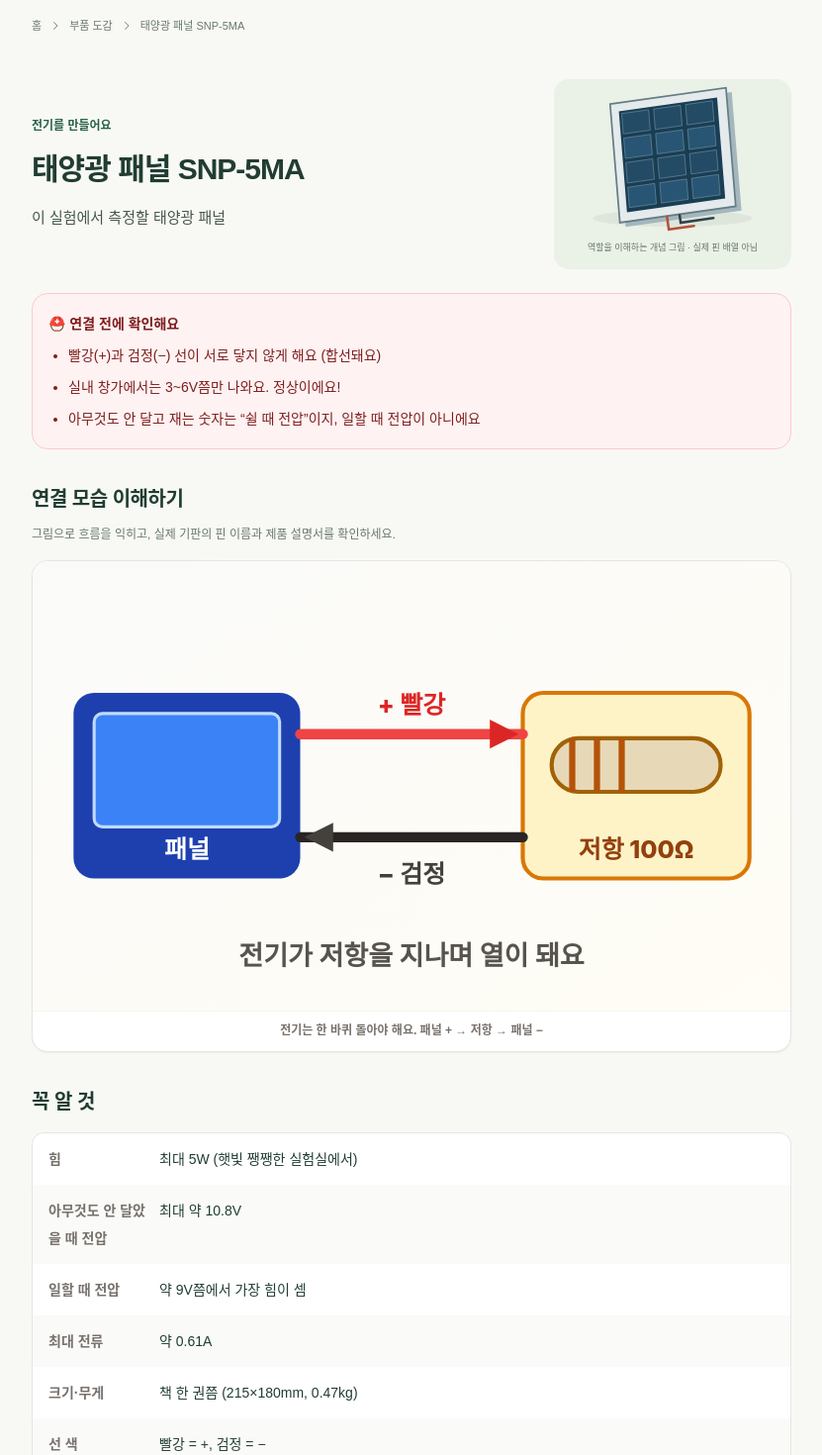
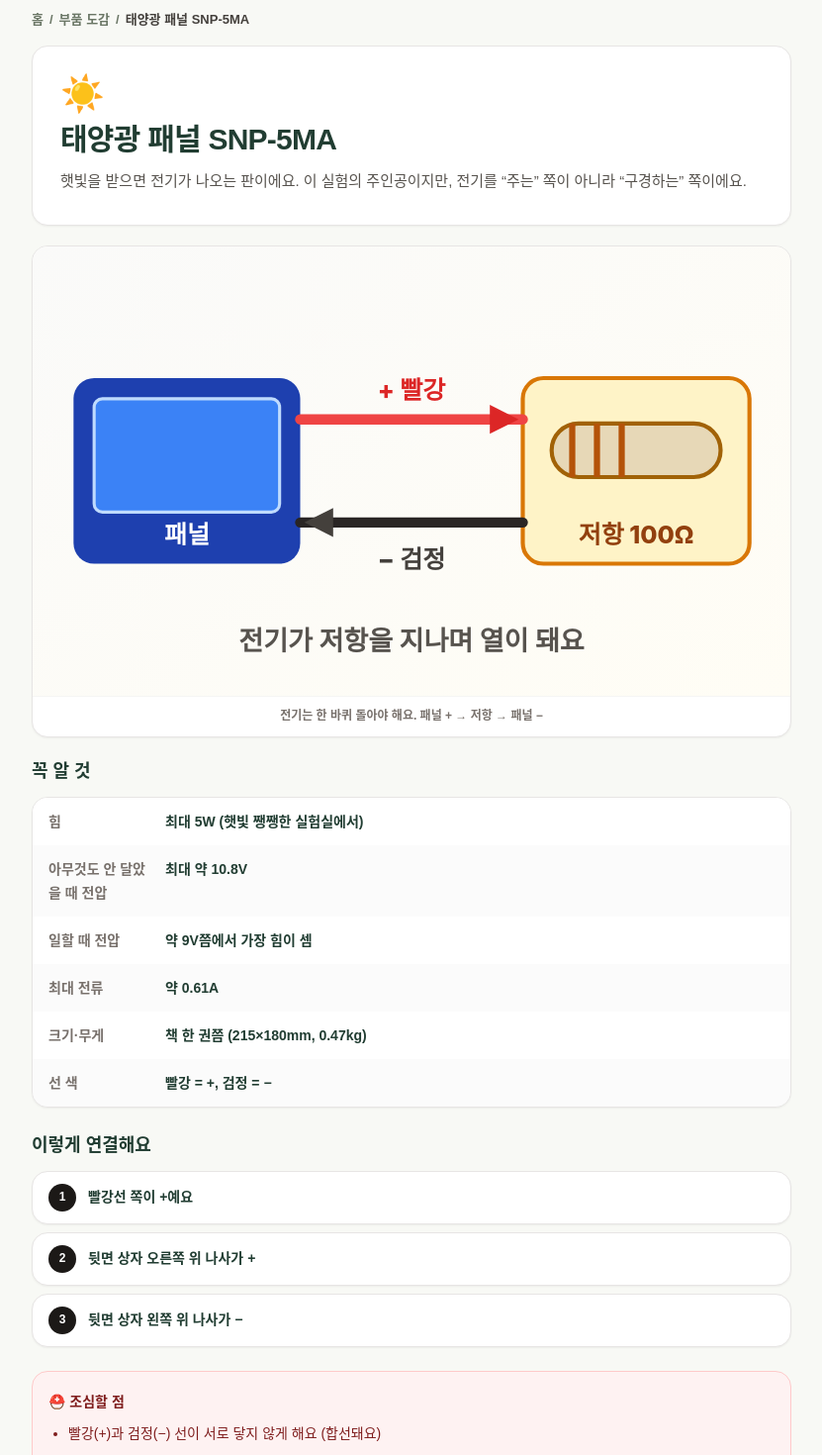
Before and after one commit to eddy961206/solar-esp32-lab, a Next.js app: page /hardware/SNP-5MA in a window 1280 px wide. Shown: the part 100-1570 px from the top of the page at 99% size, without its empty margins (224-1055 px from the left). Built offline with nearby package versions, Linux system fonts and the light colour scheme.

Commit message:
fix(hardware): resolve encoded UT33A+ paths through a safe canonical URL

```diff
--- a/app/hardware/[slug]/page.tsx
+++ b/app/hardware/[slug]/page.tsx
@@ -1,50 +1,58 @@
 import Link from 'next/link';
-import { notFound } from 'next/navigation';
+import { notFound, permanentRedirect } from 'next/navigation';
 import { PARTS, getPart } from '@/content/parts';
 import { PHOTOS } from '@/content/photos';
-import { PART_VISUALS } from '@/content/journey';
 import PhotoFigure from '@/components/PhotoFigure';
-import PartArt from '@/components/PartArt';
-import LabIcon from '@/components/LabIcon';
 import Callout from '@/components/Callout';
 import { LoadLoopDiagram, INA219Diagram, I2CBusDiagram, LuxScale } from '@/components/diagrams';
 
+const METER_SLUG = 'uni-t-ut33a-plus';
+function resolvePartSlug(slug: string) {
+  let decoded = slug;
+  try { decoded = decodeURIComponent(slug); } catch { return ''; }
+  return decoded === METER_SLUG ? 'UNI-T-UT33A+' : decoded;
+}
 const PART_DIAGRAMS: Record<string, () => React.JSX.Element> = {
-  'load-loop': LoadLoopDiagram,
-  ina219: INA219Diagram,
-  i2c: I2CBusDiagram,
-  lux: LuxScale,
+  'load-loop': LoadLoopDiagram, ina219: INA219Diagram, i2c: I2CBusDiagram, lux: LuxScale,
 };
 export function generateStaticParams() {
-  return PARTS.map(p => ({ slug: p.slug }));
+  return PARTS.map((p) => ({ slug: p.slug === 'UNI-T-UT33A+' ? METER_SLUG : p.slug }));
 }
 export async function generateMetadata({ params }: { params: { slug: string } }) {
-  return { title: getPart(params.slug)?.name || '부품 없음' };
+  const part = getPart(resolvePartSlug(params.slug));
+  return { title: part ? part.name : '부품 없음' };
 }
 export default function PartPage({ params }: { params: { slug: string } }) {
-  const part = getPart(params.slug);
+  const part = getPart(resolvePartSlug(params.slug));
   if (!part) notFound();
-  const visual = PART_VISUALS[part.slug];
-  const Diagram = part.diagram ? PART_DIAGRAMS[part.diagram] : null;
-  return <article className="mx-auto max-w-3xl pt-8">
-    <nav className="lab-breadcrumb" aria-label="현재 위치">
-      <Link href="/">홈</Link><LabIcon name="chevron" size={12}/>
-      <Link href="/hardware">부품 도감</Link><LabIcon name="chevron" size={12}/><span>{part.name}</span>
-    </nav>
-    <header className="part-detail-head">
-      <div><p className="part-role">{visual?.role}</p><h1>{part.name}</h1><p>{visual?.summary || part.oneliner}</p></div>
-      <div className="part-detail-art"><PartArt kind={visual?.kind || 'panel'}/><span>역할을 이해하는 개념 그림 · 실제 핀 배열 아님</span></div>
-    </header>
-    <Callout kind="safety" title="연결 전에 확인해요"><ul className="list-disc space-y-1 pl-5">{part.care.map(c => <li key={c}>{c}</li>)}</ul></Callout>
-    {part.photoKey && PHOTOS[part.photoKey] && <section className="lesson-section"><h2>실물 참고 사진</h2><PhotoFigure photo={PHOTOS[part.photoKey]}/></section>}
-    {Diagram && <section className="lesson-section"><h2>연결 모습 이해하기</h2><p>그림으로 흐름을 익히고, 실제 기판의 핀 이름과 제품 설명서를 확인하세요.</p><Diagram/></section>}
-    <section className="lesson-section"><h2>꼭 알 것</h2>
-      <dl className="overflow-hidden rounded-xl border border-stone-200 bg-white">
-        {part.specs.map((s,i) => <div key={s.k} className={`grid grid-cols-[100px_minmax(0,1fr)] gap-3 px-4 py-3 text-sm leading-7 ${i % 2 ? 'bg-stone-50' : ''}`}><dt className="font-semibold text-stone-500">{s.k}</dt><dd>{s.v}</dd></div>)}
-      </dl>
-    </section>
-    <section className="lesson-section"><h2>이렇게 연결해요</h2><ol className="space-y-3">{part.wiring.map((w,i) => <li key={w} className="flex items-start gap-3 rounded-xl border border-stone-200 bg-white px-4 py-4 text-sm leading-7"><span className="grid h-7 w-7 shrink-0 place-items-center rounded-full bg-green-50 text-xs font-bold text-green-800">{i+1}</span><span>{w}</span></li>)}</ol></section>
-    <section className="lesson-section"><h2>안 될 때 체크</h2><ul className="list-disc space-y-2 pl-5 text-sm leading-8">{part.troubleshoot.map(t => <li key={t}>{t}</li>)}</ul></section>
-    <nav className="lesson-nav" aria-label="부품 학습 이동"><Link href="/hardware"><small>다른 부품도 살펴보기</small>부품 도감으로</Link><Link href="/docs"><small>준비됐다면</small>실험 가이드로</Link></nav>
-  </article>;
+  if (part.slug === 'UNI-T-UT33A+' && params.slug !== METER_SLUG) permanentRedirect(`/hardware/${METER_SLUG}`);
+  return (
+    <article className="mx-auto max-w-3xl pt-6">
+      <nav className="flex items-center gap-1.5 text-[13px] font-semibold text-stone-400" aria-label="breadcrumb">
+        <Link href="/" className="hover:text-stone-700">홈</Link><span>/</span>
+        <Link href="/hardware" className="hover:text-stone-700">부품 도감</Link><span>/</span>
+        <span className="truncate text-stone-700">{part.name}</span>
+      </nav>
+      <div className="mt-4 rounded-3xl border border-stone-200 bg-white p-5 shadow-sm sm:p-7">
+        <p className="text-4xl">{part.emoji}</p>
+        <h1 className="mt-2 text-[24px] font-black tracking-tight sm:text-3xl">{part.name}</h1>
+        <p className="mt-2 text-[15px] leading-8 text-stone-600">{part.oneliner}</p>
+      </div>
+      {part.photoKey && PHOTOS[part.photoKey] && <div className="mt-5"><PhotoFigure photo={PHOTOS[part.photoKey]} /></div>}
+      {part.diagram && PART_DIAGRAMS[part.diagram] && <div className="mt-5">{(() => { const D = PART_DIAGRAMS[part.diagram as string]; return <D />; })()}</div>}
+      <section className="mt-5" aria-label="꼭 알 것">
+        <h2 className="text-lg font-black">꼭 알 것</h2>
+        <dl className="mt-3 overflow-hidden rounded-3xl border border-stone-200 bg-white shadow-sm">
+          {part.specs.map((s, i) => <div key={s.k} className={`grid grid-cols-[110px_1fr] gap-2 px-4 py-3 text-[14px] leading-6 ${i % 2 ? 'bg-stone-50/70' : 'bg-white'}`}><dt className="font-black text-stone-500">{s.k}</dt><dd className="font-semibold">{s.v}</dd></div>)}
+        </dl>
+      </section>
+      <section className="mt-6" aria-label="이렇게 연결해요">
+        <h2 className="text-lg font-black">이렇게 연결해요</h2>
+        <ol className="mt-3 space-y-2">{part.wiring.map((w, i) => <li key={w} className="flex items-center gap-3 rounded-2xl border border-stone-200 bg-white px-4 py-3 text-[14px] font-semibold shadow-sm"><span className="grid h-7 w-7 shrink-0 place-items-center rounded-full bg-stone-900 text-[12px] font-black text-white">{i + 1}</span>{w}</li>)}</ol>
+      </section>
+      <div className="mt-6"><Callout kind="safety" title="조심할 점"><ul className="list-disc space-y-1 pl-5">{part.care.map((c) => <li key={c}>{c}</li>)}</ul></Callout></div>
+      <section className="mt-6" aria-label="안 될 때"><h2 className="text-lg font-black">안 될 때 체크</h2><ul className="mt-3 space-y-2">{part.troubleshoot.map((t) => <li key={t} className="rounded-2xl border border-stone-200 bg-white px-4 py-3 text-[14px] leading-7 shadow-sm">{t}</li>)}</ul></section>
+      <div className="mt-6 grid grid-cols-2 gap-2"><Link href="/hardware" className="rounded-2xl border border-stone-200 bg-white px-4 py-3.5 text-center text-sm font-bold">도감 목록</Link><Link href="/glossary" className="rounded-2xl bg-stone-900 px-4 py-3.5 text-center text-sm font-bold text-white">모르는 말 찾기</Link></div>
+    </article>
+  );
 }
```
